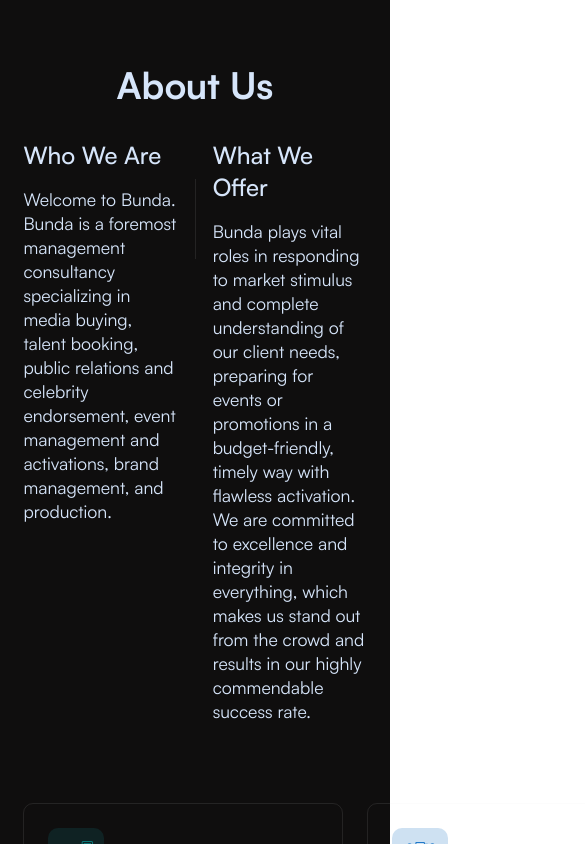
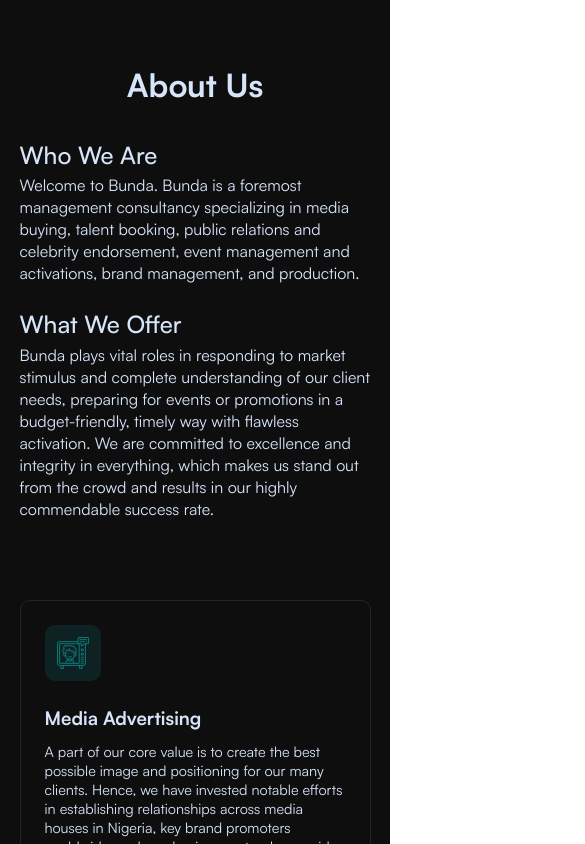
Before and after one commit to Iretoms/bunda-website, a React (Create React App) app: page / in a window 390 px wide. Shown: the part 860-1704 px from the top of the page, 585 px wide, since content can reach past the window. Built offline with nearby package versions, Linux system fonts and the light colour scheme.

Commit message:
about us responsiveness

```diff
--- a/src/components/BAboutUs.jsx
+++ b/src/components/BAboutUs.jsx
@@ -127,13 +127,20 @@
   padding: 5rem 0;
   .head {
     text-align: center;
-        color: ${props => props.theme.text1};
+    color: ${(props) => props.theme.text1};
     font-weight: bold;
     line-height: 2.7rem;
     font-size: 2.3rem;
     padding-bottom: 2rem;
   }
-`
+
+  @media screen and (max-width: 40rem) {
+    width: 90%;
+    .head {
+      font-size: 2rem;
+    }
+  }
+`;
 
 const About = styled(motion.div)`
   display: flex;
@@ -155,7 +162,24 @@
     margin-top: 2.5rem;
     height: 5rem;
     width: 1px;
-    background-color: ${props => props.theme.line};
+    background-color: ${(props) => props.theme.line};
+  }
+
+  @media screen and (max-width: 40rem) {
+    flex-direction: column;
+    gap: 1.5rem;
+    article {
+      width: 100%;
+      h2 {
+        margin-bottom: 0.2rem;
+      }
+      p {
+        font-size: 1rem;
+      }
+    }
+    .line {
+      display: none;
+    }
   }
 `;
 
@@ -164,13 +188,17 @@
   display: flex;
   justify-content: space-between;
   gap: 1.5rem;
-`
+
+  @media screen and (max-width: 40rem) {
+    flex-direction: column;
+  }
+`;
 
 const Card = styled(motion.article)`
   width: 20rem;
   height: 21rem;
   padding: 1.5rem;
-border: ${props=>props.theme.BB};
+  border: ${(props) => props.theme.BB};
   border-radius: 10px;
   div {
     width: 3.5rem;
@@ -198,6 +226,10 @@
     font-size: 0.9rem;
     color: ${(props) => props.theme.text2};
   }
+
+  @media screen and (max-width: 40rem) {
+    width: 100%;
+  }
 `;
 
 export default BAboutUs;
```
Lines whose indentation alone changed are shown as unchanged.
